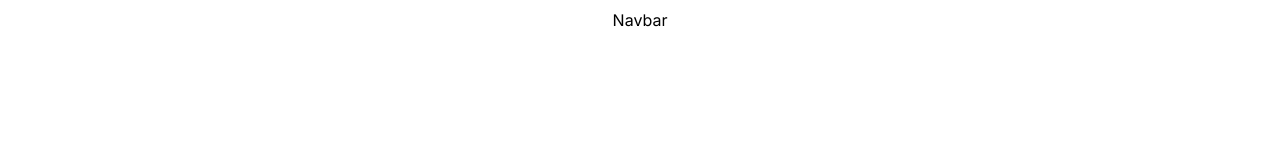
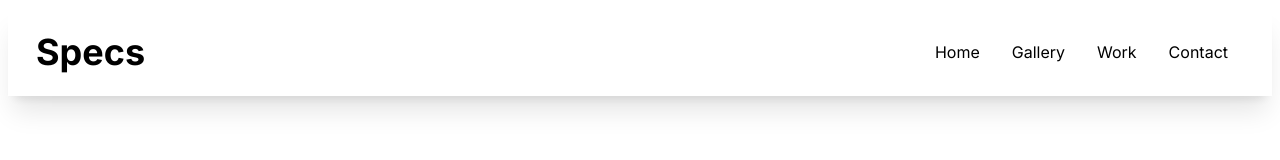
Before and after one commit to rushit163/frames-ecommerce, a Next.js app: page / in a window 1280 px wide. Shown: the top 160 px of the page. Built offline with nearby package versions, Linux system fonts and the light colour scheme.

Commit message:
fix: Fixed merge conflicts, background colors

```diff
--- a/components/Products/products.tsx
+++ b/components/Products/products.tsx
@@ -1,5 +1,5 @@
 import { useState } from "react";
-import Cards from "./cards";
+import Cards from "./Cards";
 
 // interface Props {
 // 	prod: [ProductType];
--- a/pages/index.tsx
+++ b/pages/index.tsx
@@ -1,8 +1,9 @@
 import Image from "next/image";
 import Head from "next/head";
 import { Inter } from "next/font/google";
-import Cards from "@/components/Products/cards";
-import Products from "@/components/Products/products";
+import Cards from "@/components/products/Cards";
+import Products from "@/components/products/Products";
+import Navbar from "@/components/layouts/Navbar";
 
 const inter = Inter({ subsets: ["latin"] });
 
@@ -29,7 +30,7 @@ export default function Home({ properties }: Props) {
       <main
         className={`flex min-h-screen flex-col items-center justify-between p-2 ${inter.className}`}
       >
-        <div>Navbar</div>
+        <Navbar/>
         <section className="relative">
           <Products/>
         </section>
```
